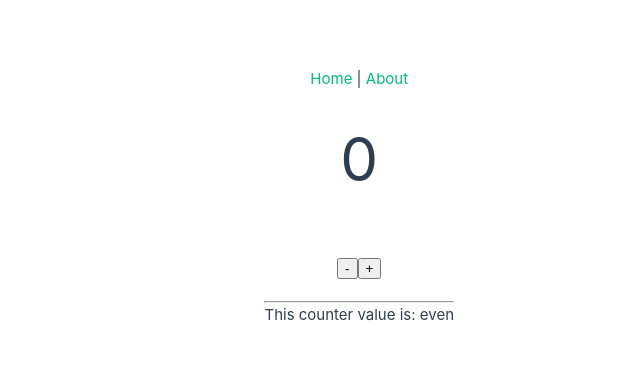
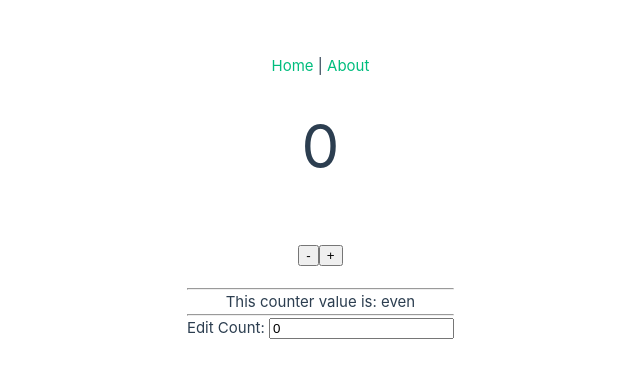
Before and after one commit to zackcarlson014/vue-3-practice, a Vue app: page / in a window 1280 px wide. Shown: the part 203-580 px from the top of the page, without its empty margins (186-826 px from the left). Built offline with nearby package versions, Linux system fonts and the light colour scheme.

Commit message:
counter input

```diff
--- a/src/views/HomeView.vue
+++ b/src/views/HomeView.vue
@@ -13,6 +13,13 @@
 
     <div>
       This counter value is: {{ counterStore.oddOrEven }}
+    </div>
+
+    <hr>
+
+    <div>
+      Edit Count:
+      <input type="number" v-model="counterStore.count">
     </div>
   </div>
 </template>
```
